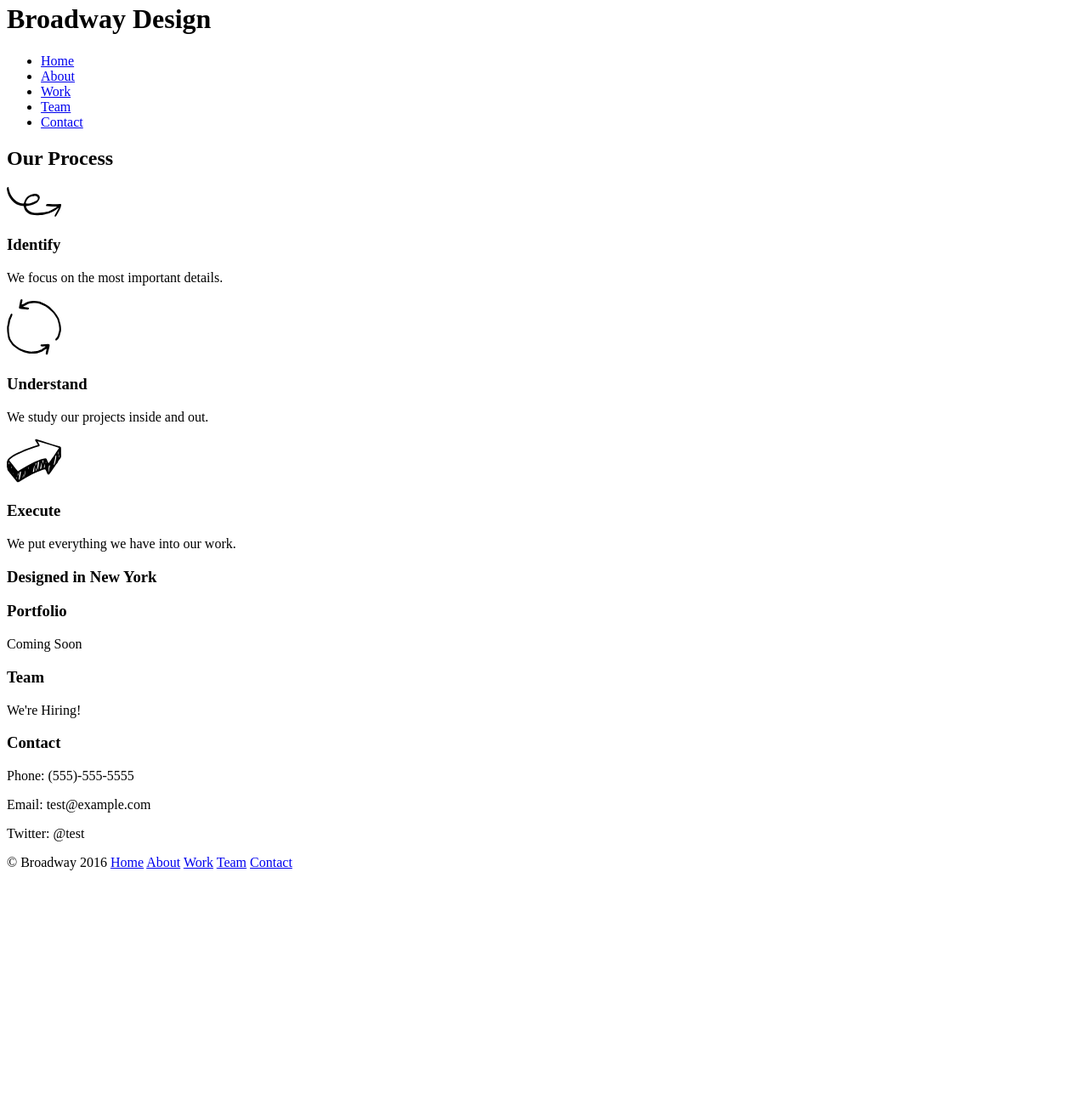
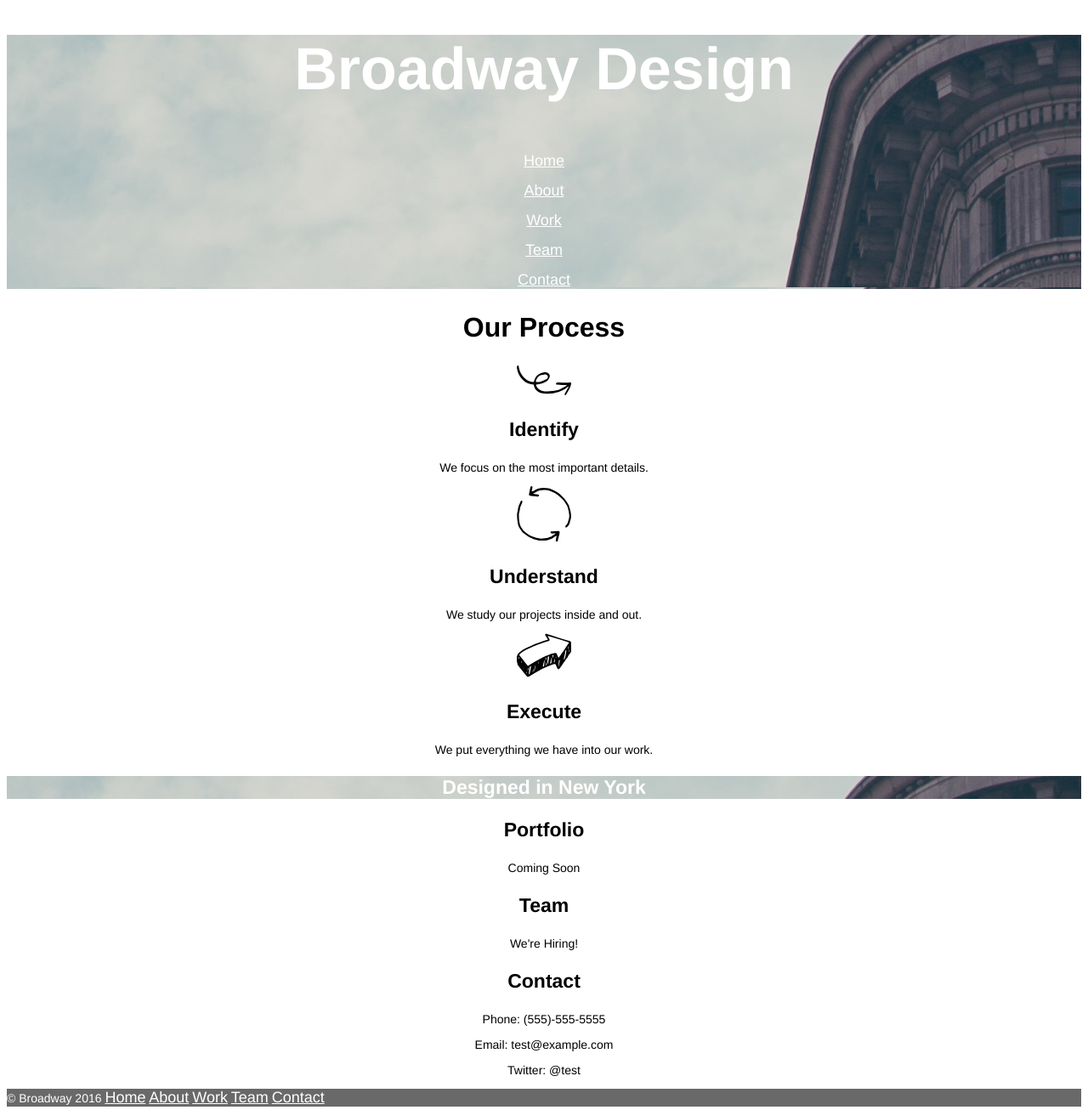
Before and after one commit to danielle-leila/broadway, a plain HTML site: page index.html in a window 1280 px wide. Shown: the part 17-1323 px from the top of the page at 85% size. Before the commit the page ends 1057 px from the top, so only its background shows below. Drawn offline with Linux system fonts and the light colour scheme.

Commit message:
Final styling and edits

```diff
--- a/index.html
+++ b/index.html
@@ -3,18 +3,17 @@
   <head>
     <meta charset="utf-8">
     <title>Broadway Design</title>
+    <link href="resources/css/style.css" type="text/css" rel="stylesheet">
   </head>
   <body>
     <div class="header">
-      <h1>Broadway Design</h1>
       <nav>
-        <ul>
-          <li><a href="index.html">Home</a></li>
-          <li><a href="#process">About</a></li>
-          <li><a href="#work">Work</a></li>
-          <li><a href="#team">Team</a></li>
-          <li><a href="#contact">Contact</a></li>
-        </ul>
+        <h1>Broadway Design</h1>
+        <p><a href="index.html">Home</a></p>
+        <p><a href="#process">About</a></p>
+        <p><a href="#work">Work</a></p>
+        <p><a href="#team">Team</a></p>
+        <p><a href="#contact">Contact</a></p>
       </nav>
     </div>
     <div id="process">
@@ -44,7 +43,7 @@
       <p>Email: test@example.com</p>
       <p>Twitter: @test</p>
     </div>
-    <div class="footer">
+    <nav class="footer">
       <p>&copy; Broadway 2016
         <a href="index.html">Home</a>
         <a href="#process">About</a>
@@ -52,6 +51,6 @@
         <a href="#team">Team</a>
         <a href="#contact">Contact</a>
       </p>
-    </div>
+    </nav>
   </body>
 </html>
--- a/resources/css/style.css
+++ b/resources/css/style.css
@@ -0,0 +1,38 @@
+body {
+  font-family: Helvetica;
+  text-align: center;
+}
+.header {
+  background-image: url(../images/the-flatiron-building.png);
+  background-repeat: repeat-y;
+}
+h1 {
+  font-size: 70px;
+  font-weight: bold;
+  color: white;
+}
+nav p a {
+  font-size: 18px;
+  color: white;
+}
+h2 {
+  font-size: 32px;
+  font-weight: bold;
+}
+h3 {
+  font-size: 23px;
+  font-weight: bold;
+}
+h3.header {
+  background-image: url(../images/the-flatiron-building.png);
+  color: white;
+}
+p {
+  font-size: 14px
+}
+.footer {
+  background-color: dimgray;
+  color: white;
+  font-size: 11px;
+  text-align: left;
+}
```
Also changed, not shown: 1 other file.
